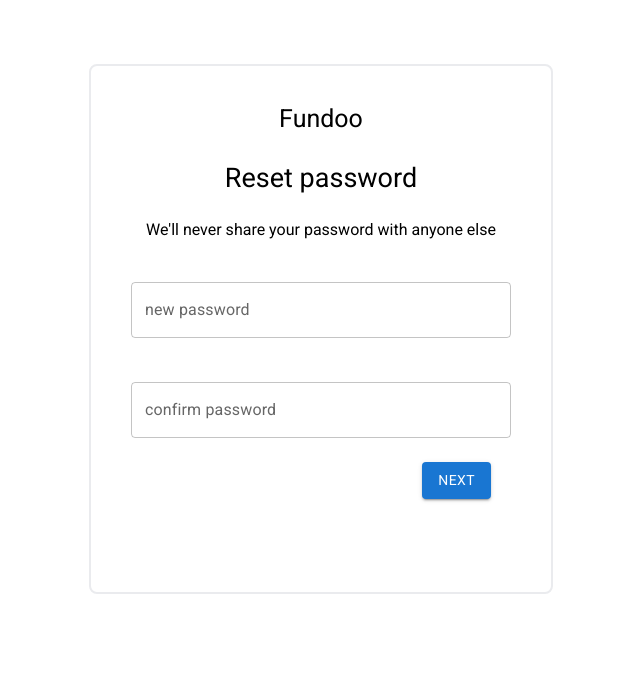
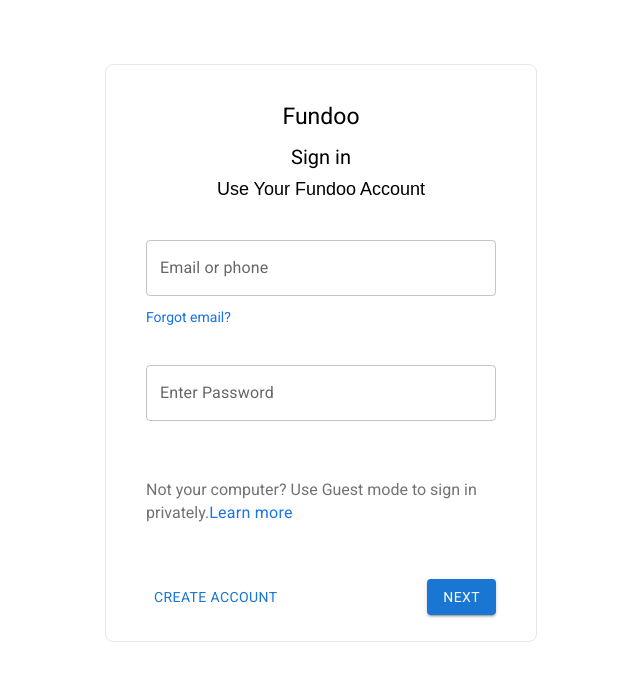
Before and after one commit to DhanuIngalahalli/FUNDOO-APP, a React (Create React App) app: page / in a window 1280 px wide. Shown: the top 678 px of the page, without its empty margins (319-959 px from the left). Built offline with nearby package versions, Linux system fonts and the light colour scheme.

Commit message:
modified:Reset page

```diff
--- a/src/App.js
+++ b/src/App.js
@@ -1,16 +1,16 @@
 import './App.css';
 //import Registration from './Pages/signup/Registration';
-//import Login from './Pages/Login/Login';
+import Login from './Pages/Login/Login';
 //import Forget from './Pages/Forget/Forget';
-import Reset from './Pages/Reset/Reset';
+//import Reset from './Pages/Reset/Reset';
 
 function App() {
   return (
     <div className="App">
         {/* <Registration /> */}
-        {/* <Login /> */}
+        <Login />
          {/*<Forget/> */}
-         <Reset/>
+       {/*  <Reset/> */}
     </div>
   );
 }
--- a/src/Pages/Login/Login.jsx
+++ b/src/Pages/Login/Login.jsx
@@ -4,7 +4,41 @@ import TextField from '@mui/material/TextField';
 import Button from '@mui/material/Button';
 
 export class Login extends Component {
+    constructor(props) {
+        super(props);
+
+        this.state = {
+            emailorphone: "",
+            password: "",
+            emailorphoneerror: false,
+            passworderror: false,
+        };
+    }
+
+    validation = () => {
+        let isError = false;
+        const error = this.state;
+        error.emailorphoneerror = this.state.emailorphone === "" ? true : false;
+        error.passworderror = this.state.password === "" ? true : false;
+        this.setState({
+             ...error,
+        });
+       isError = error.emailorphoneerror || error.passworderror;
+       return isError;
+  };
+    next = () => {
+       var isValid = this.validation();
+       if (!isValid) {
+       console.log("successful validation");
+    };
+  }
+    changeHandle =(e)=>{
+    this.setState({
+      [e.target.name]: e.target.value
+    })
+}
     render() {
+        console.log(this.state)
         return (
             <div class="Login-container">
                 <div class="logo"> Fundoo
@@ -12,16 +46,16 @@ export class Login extends Component {
                 <h1 class="header">Sign in</h1>
                 <span class="text">Use your Fundoo account</span>
                 <formfield>
-                    <TextField fullWidth label="Email or phone" id="emailorPhone" size="medium" margin="normal" sx={{marginTop:'40px'}}/>
+                    <TextField fullWidth label="Email or phone" id="emailorphone" size="medium" margin="normal" error={this.state.emailorphoneerror} helperText={this.state.emailorphoneerror ? "Enter Email or Phone" : ''} onChange={e=> this.changeHandle(e)} sx={{marginTop:'40px'}} />
                     <p class="text1">Forgot email?</p>
-                    <TextField fullWidth label="Enter Password" id="password" size="medium" margin="normal" sx={{marginTop:'40px'}}/>
+                    <TextField fullWidth label="Enter Password" id="password" size="medium" margin="normal" error={this.state.passworderror} helperText={this.state.passworderror ? "Enter Password" : ''} onChange={e=> this.changeHandle(e)} sx={{marginTop:'40px'}}/>
                     <div class="text2">
                         Not your computer? Use Guest mode to sign in privately.
                         <a href="">Learn more</a>
                     </div>
                     <div class="buttons">
                             <Button>Create account</Button>
-                            <Button variant="contained">Next</Button>
+                            <Button variant="contained" onClick={this.next}>Next</Button>
                     </div>
                 </formfield>
 
```
